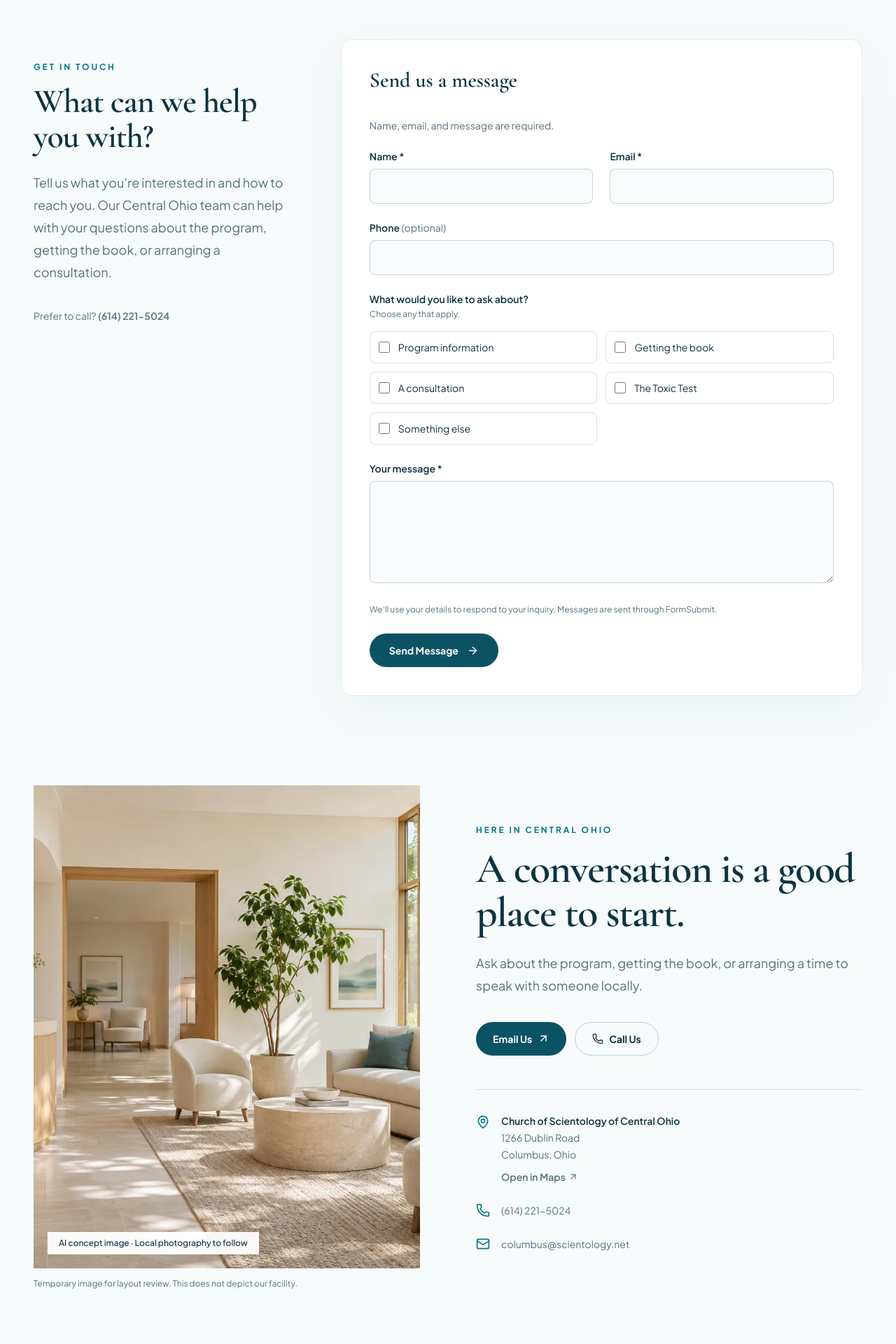
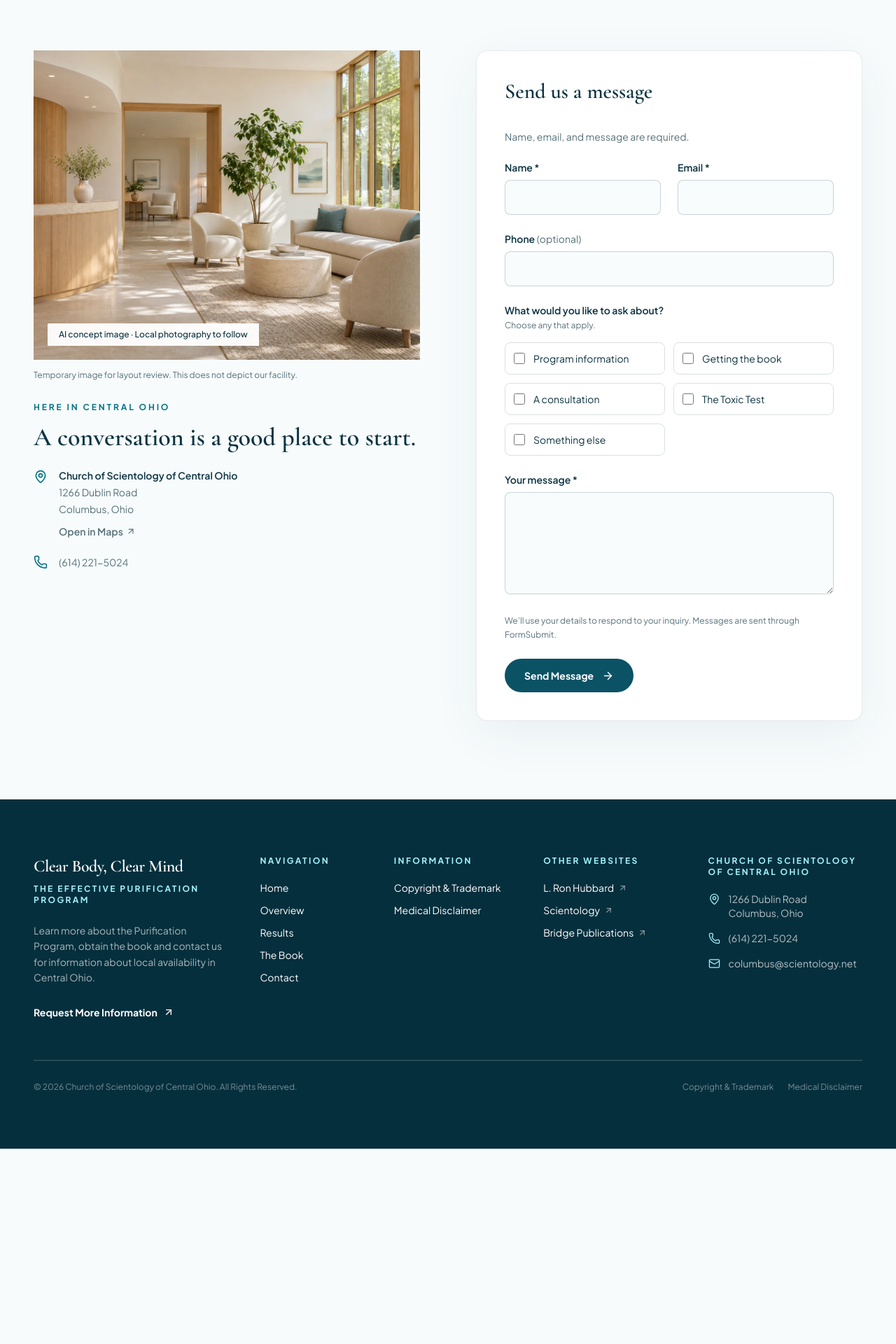
Before and after one commit to slturrisi/cbcm, a Next.js app: page /contact in a window 1280 px wide. Shown: the part 560-2480 px from the top of the page at 70% size. After the commit the page ends 2201 px from the top, so only its background shows below. Built offline with nearby package versions, Linux system fonts and the light colour scheme.

Commit message:
Unify contact photo, local details, and message form

```diff
--- a/app/contact/page.tsx
+++ b/app/contact/page.tsx
@@ -1,5 +1,4 @@
 import type { Metadata } from "next";
-import ContactForm from "@/components/contact/ContactForm";
 import LocalContact from "@/components/contact/LocalContact";
 import Header from "@/components/layout/Header";
 import Footer from "@/components/layout/Footer";
@@ -21,15 +20,6 @@ export default function ContactPage() {
           imageSrc="/images/hero/waterfall-hero.png"
           imageAlt="Calm waterfall and surrounding forest"
         />
-        <section className="mx-auto grid w-full max-w-[1440px] gap-10 px-5 pb-4 pt-16 sm:px-8 lg:grid-cols-[0.65fr_1.35fr] lg:gap-20 lg:px-12 lg:pt-24" aria-labelledby="inquiry-heading">
-          <div className="max-w-lg lg:pt-8">
-            <p className="text-xs font-bold uppercase tracking-[0.24em] text-[#087487]">Get in touch</p>
-            <h2 id="inquiry-heading" className="mt-4 font-display text-4xl font-semibold leading-[1.05] tracking-[-0.025em] text-[#0c3341] sm:text-5xl">What can we help you with?</h2>
-            <p className="mt-6 text-lg leading-8 text-[#56717a]">Tell us what you’re interested in and how to reach you. Our Central Ohio team can help with your questions about the program, getting the book, or arranging a consultation.</p>
-            <p className="mt-8 text-sm leading-7 text-[#56717a]">Prefer to call? <a href="tel:+16142215024" className="whitespace-nowrap font-semibold text-[#087487] underline underline-offset-4">(614) 221-5024</a></p>
-          </div>
-          <ContactForm />
-        </section>
         <LocalContact />
       </main>
       <Footer />
--- a/components/contact/LocalContact.tsx
+++ b/components/contact/LocalContact.tsx
@@ -1,25 +1,22 @@
 import Image from "next/image";
-import { ArrowUpRight, Mail, MapPin, Phone } from "lucide-react";
+import ContactForm from "@/components/contact/ContactForm";
+import { ArrowUpRight, MapPin, Phone } from "lucide-react";
 
 export default function LocalContact() {
   return (
-    <section className="mx-auto grid w-full max-w-[1440px] gap-12 px-5 py-20 sm:px-8 lg:grid-cols-2 lg:items-center lg:gap-20 lg:px-12 lg:py-28">
+    <section className="mx-auto grid w-full max-w-[1440px] gap-12 px-5 py-20 sm:px-8 lg:grid-cols-2 lg:items-start lg:gap-20 lg:px-12 lg:py-28">
+      <div>
         <figure>
-        <div className="relative aspect-[4/5] overflow-hidden bg-[#e4eff0] sm:aspect-[5/4] lg:aspect-[4/5]">
+          <div className="relative aspect-[4/5] overflow-hidden bg-[#e4eff0] sm:aspect-[5/4]">
             <Image src="/images/placeholders/reception-concept.webp" alt="AI-generated concept of a bright reception lounge; not the Central Ohio facility" fill sizes="(max-width: 1023px) 100vw, 50vw" className="object-cover" />
             <span className="absolute bottom-5 left-5 right-5 w-fit bg-white/95 px-4 py-2 text-xs font-medium text-[#0c3341]">AI concept image · Local photography to follow</span>
           </div>
           <figcaption className="mt-3 text-xs leading-5 text-[#56717a]">Temporary image for layout review. This does not depict our facility.</figcaption>
         </figure>
-      <div>
+        <div className="mt-7">
           <p className="text-xs font-bold uppercase tracking-[0.24em] text-[#087487]">Here in Central Ohio</p>
-        <h2 className="mt-4 font-display text-4xl font-semibold leading-[1.05] tracking-[-0.025em] text-[#0c3341] sm:text-5xl lg:text-6xl">A conversation is a good place to start.</h2>
-        <p className="mt-6 max-w-xl text-lg leading-8 text-[#56717a]">Ask about the program, getting the book, or arranging a time to speak with someone locally.</p>
-        <div className="mt-9 flex flex-col gap-3 sm:flex-row">
-          <a href="mailto:columbus@scientology.net?subject=Purification%20Program%20inquiry" className="inline-flex min-h-12 items-center justify-center gap-2 rounded-full bg-[#0c5265] px-6 text-sm font-bold !text-white transition hover:bg-[#087487]">Email Us <ArrowUpRight size={17} /></a>
-          <a href="tel:+16142215024" className="inline-flex min-h-12 items-center justify-center gap-2 rounded-full border border-[#0c5265]/25 px-6 text-sm font-bold text-[#0c5265] transition hover:bg-white"><Phone size={16} /> Call Us</a>
-        </div>
-        <address className="mt-12 space-y-6 border-t border-[#0c3341]/15 pt-8 text-sm not-italic leading-6 text-[#56717a]">
+          <h2 className="mt-3 font-display text-3xl font-semibold leading-tight text-[#0c3341] sm:text-4xl">A conversation is a good place to start.</h2>
+          <address className="mt-5 space-y-5 text-sm not-italic leading-6 text-[#56717a]">
             <div className="flex gap-4">
               <MapPin size={20} className="mt-1 shrink-0 text-[#087487]" />
               <div>
@@ -29,9 +26,10 @@ export default function LocalContact() {
               </div>
             </div>
             <a href="tel:+16142215024" className="flex items-center gap-4"><Phone size={20} className="shrink-0 text-[#087487]" />(614) 221-5024</a>
-          <a href="mailto:columbus@scientology.net" className="flex items-center gap-4"><Mail size={20} className="shrink-0 text-[#087487]" /><span className="break-all">columbus@scientology.net</span></a>
           </address>
         </div>
+      </div>
+      <ContactForm />
     </section>
   );
 }
```
Also changed, not shown: 3 other files (tests, documents, lock files or other folders). Lines whose indentation alone changed are shown as unchanged.
